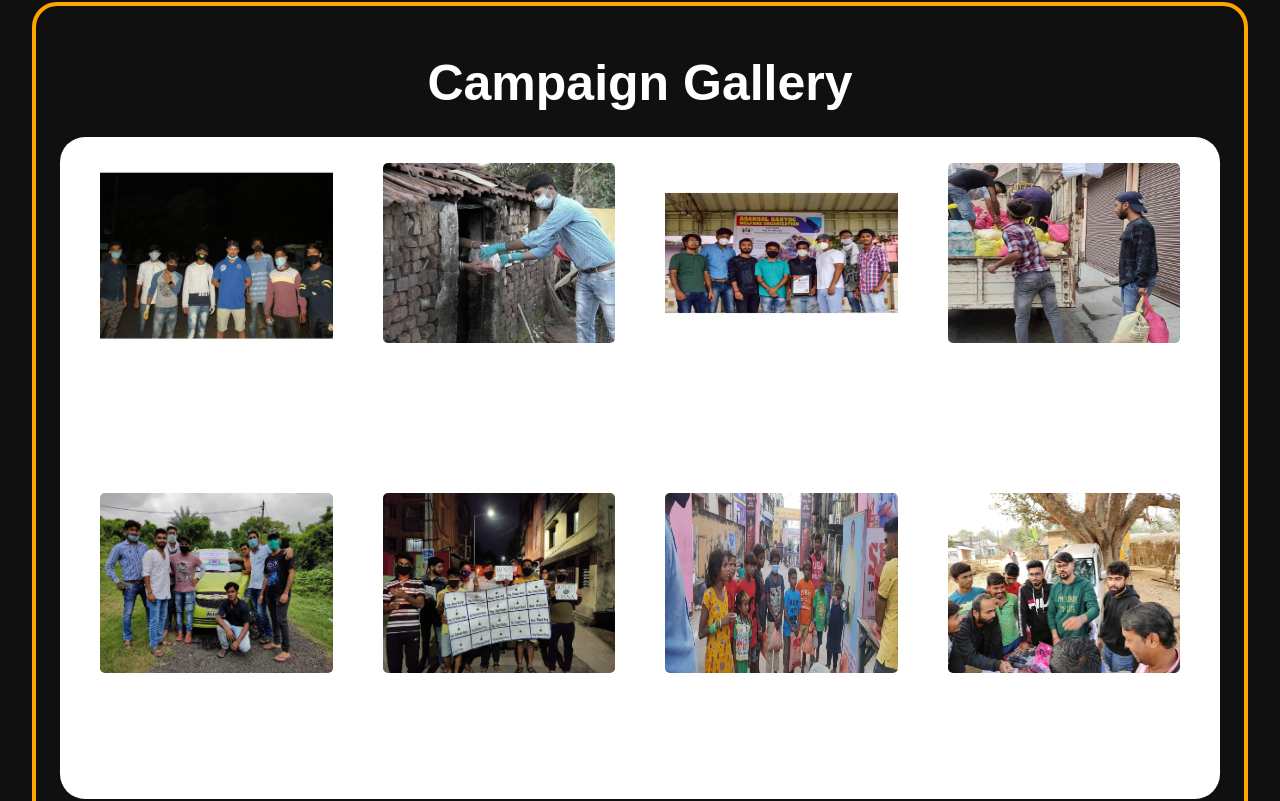
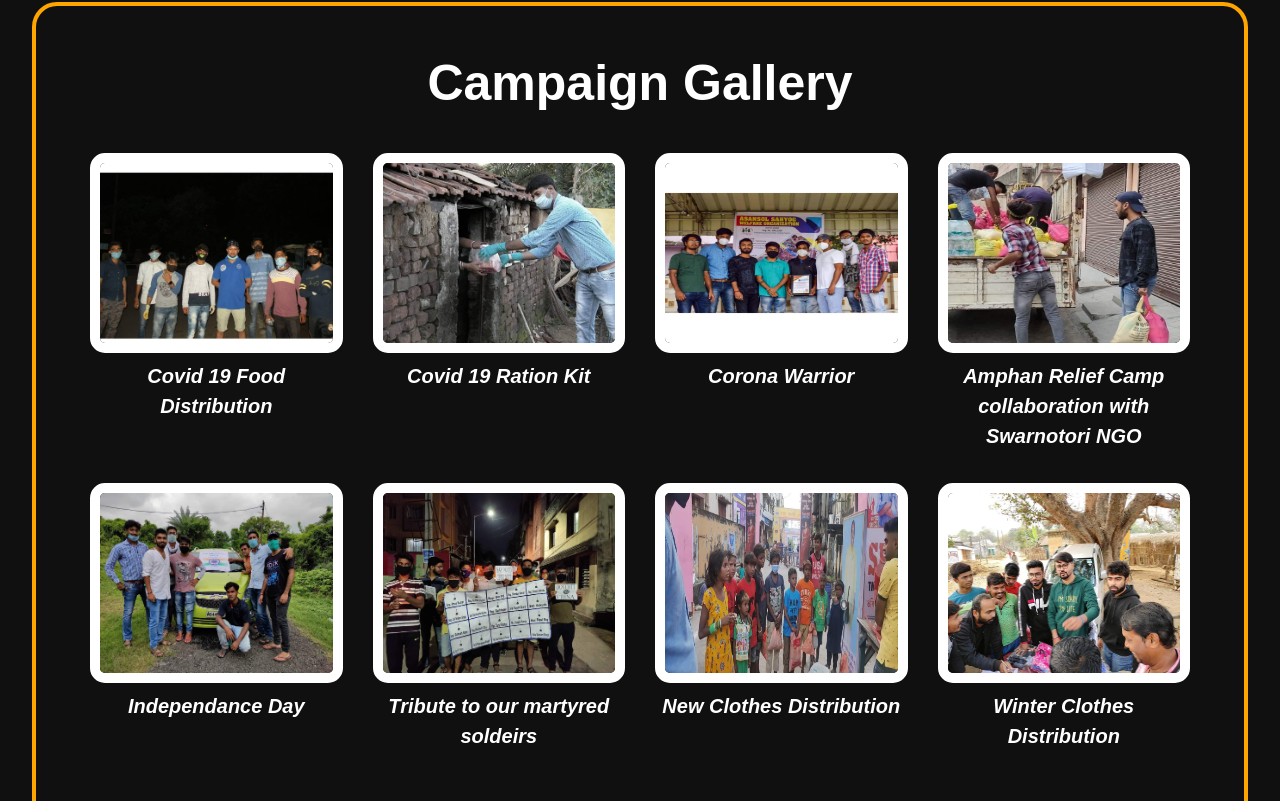
Before and after one commit to deadwing7x/sahyog, a React (Create React App) app: page / in a window 1280 px wide. Shown: the part 2480-3281 px from the top of the page. Built offline with nearby package versions, Linux system fonts and the light colour scheme.

Commit message:
CSS fixes

```diff
--- a/src/components/CampaignGallery.css
+++ b/src/components/CampaignGallery.css
@@ -9,6 +9,10 @@
   padding-bottom: 2.5rem;
   border-radius: 25px;
   padding-top: 2.5rem !important;
+}
+
+.row.col-md-12.gallery {
+  background-color: transparent;
 }
 
 .col-md-3.campaigns {
```
